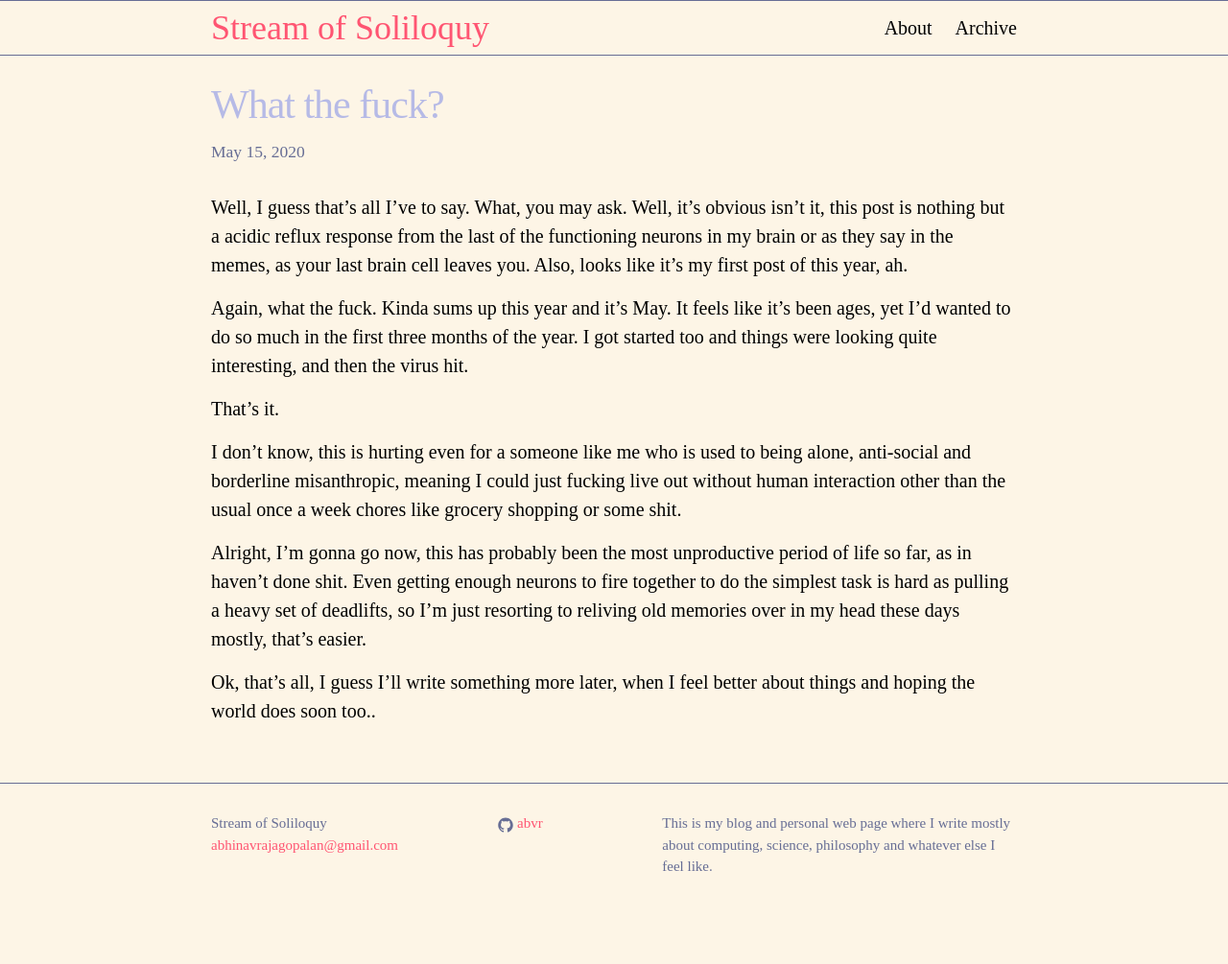
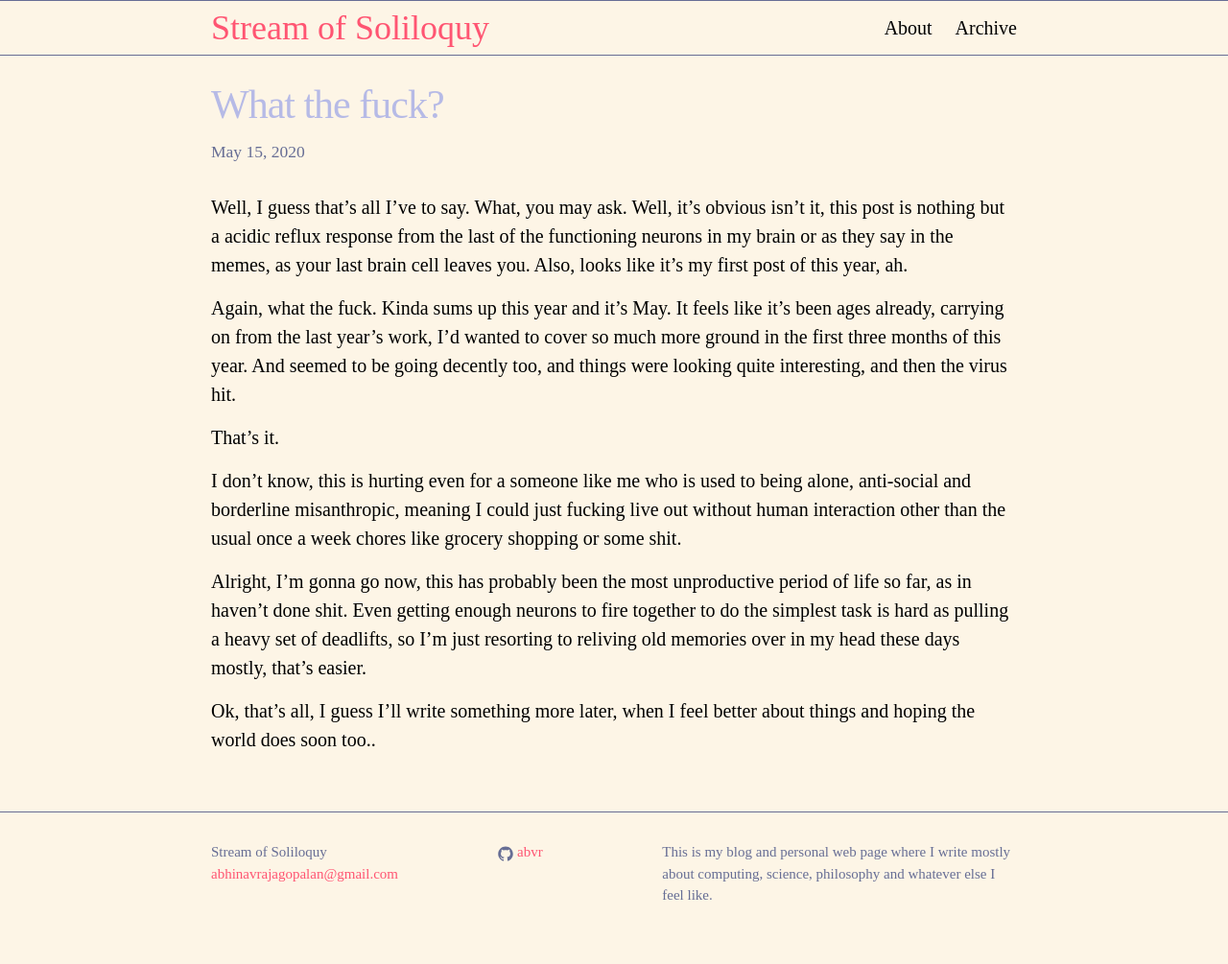
Before and after one commit to abvr/abvr.github.io, a Jekyll site: the page built from _posts/2020-05-15-wtf.md, in a window 1280 px wide. Shown: the whole page at 96% size. Built offline with Jekyll 4.4.1, drawn with Linux system fonts in a browser that asks for light colours; before the commit the page ends 975 px from its top, so only the background shows below that.

Commit message:
add wtf post

```diff
--- a/_posts/2020-05-15-wtf.md
+++ b/_posts/2020-05-15-wtf.md
@@ -4,7 +4,7 @@ title: What the fuck?
 ---
 Well, I guess that's all I've to say. What, you may ask. Well, it's obvious isn't it, this post is nothing but a acidic reflux response from the last of the functioning neurons in my brain or as they say in the memes, as your last brain cell leaves you. Also, looks like it's my first post of this year, ah.
 
-Again, what the fuck. Kinda sums up this year and it's May. It feels like it's been ages, yet I'd wanted to do so much in the first three months of the year. I got started too and things were looking quite interesting, and then the virus hit.
+Again, what the fuck. Kinda sums up this year and it's May. It feels like it's been ages already, carrying on from the last year's work, I'd wanted to cover so much more ground in the first three months of this year. And seemed to be going decently too, and things were looking quite interesting, and then the virus hit.
 
 That's it.
 
```
